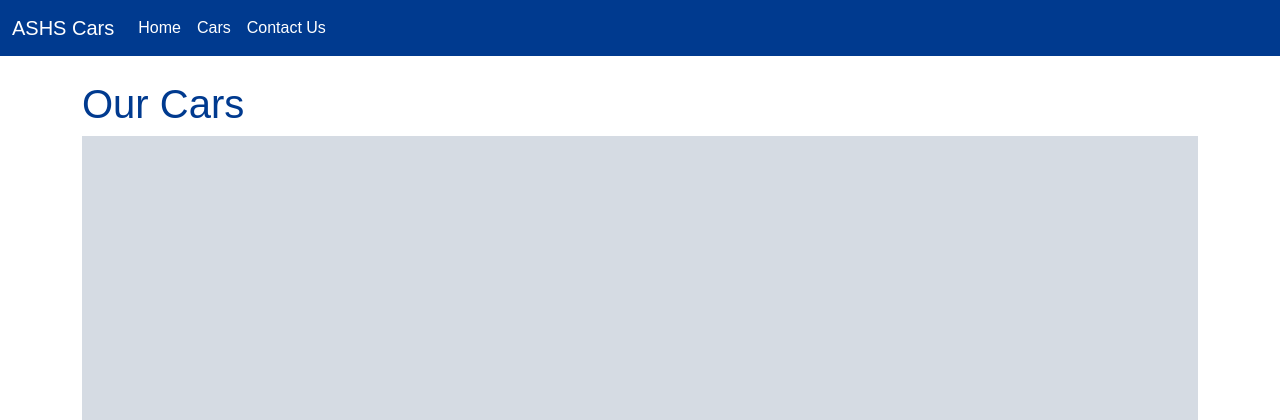
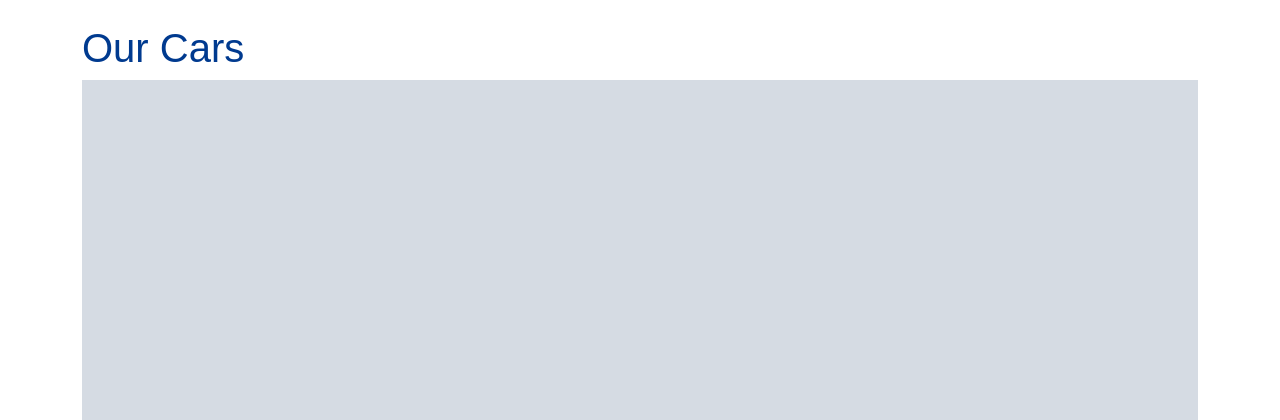
Before and after one commit to goodonyoumate/ashs_car_yard, a Python web app: template templates/cars.html in a window 1280 px wide. Shown: the top 420 px of the page. Run offline with Jinja, Linux system fonts and the light colour scheme; the template is opened without the code that fills it: most values are stand-ins (such as "Sample title", 1, 10 or a date in 2020); grey boxes marked "Sample" are stand-in pictures.

Commit message:
deleted comps for learnerss

```diff
--- a/templates/base.html
+++ b/templates/base.html
@@ -13,21 +13,7 @@
 <body>
 
 <!-- Navigation bar - displayed on all pages -->
-<nav class="navbar navbar-expand-lg">
-  <div class="container-fluid">
-    <a class="navbar-brand" href="/">ASHS Cars</a>
-    <button class="navbar-toggler" type="button" data-bs-toggle="collapse" data-bs-target="#navbarNav">
-      <span class="navbar-toggler-icon"></span>
-    </button>
-    <div class="collapse navbar-collapse" id="navbarNav">
-      <ul class="navbar-nav">
-        <li class="nav-item"><a class="nav-link" href="/">Home</a></li>
-        <li class="nav-item"><a class="nav-link" href="/cars">Cars</a></li>
-        <li class="nav-item"><a class="nav-link" href="/contactus">Contact Us</a></li>
-      </ul>
-    </div>
-  </div>
-</nav>
+
 
 <!-- Main content area - injected by child templates -->
 <div class="container mt-4">
--- a/templates/index.html
+++ b/templates/index.html
@@ -2,8 +2,6 @@
 
 {% block content %}
 <!-- Home page welcome section -->
-<h1>Welcome to ASHS Cars</h1>
-<p>Quality vehicles for ASHS students and staff</p>
-<!-- Link to browse cars -->
+
 <a href="/cars" class="btn btn-primary">View Cars</a>
 {% endblock %}
```
Also changed, not shown: app.py (+20 -14 lines), templates/contact.html (+1 -6 lines), static/images/car1.jpg (added), static/images/car2.jpg (added), static/images/car3.jpg (added).
